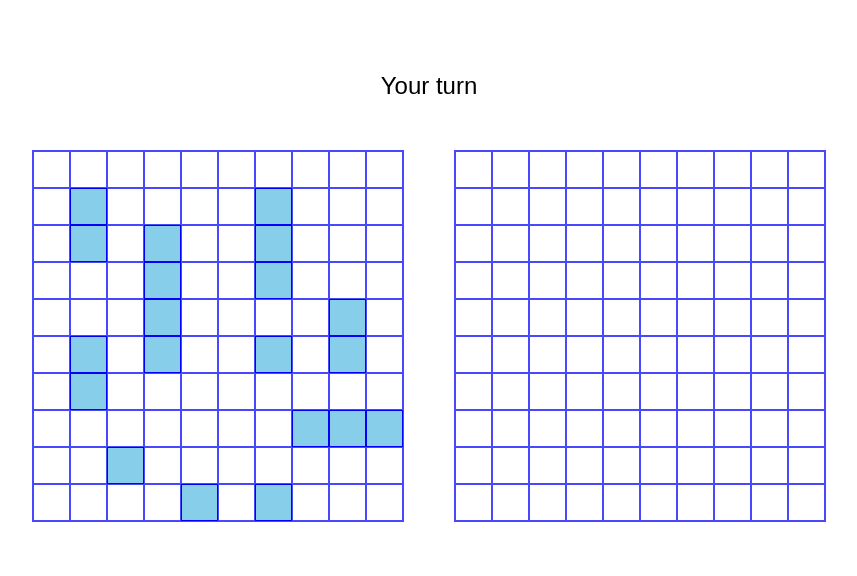
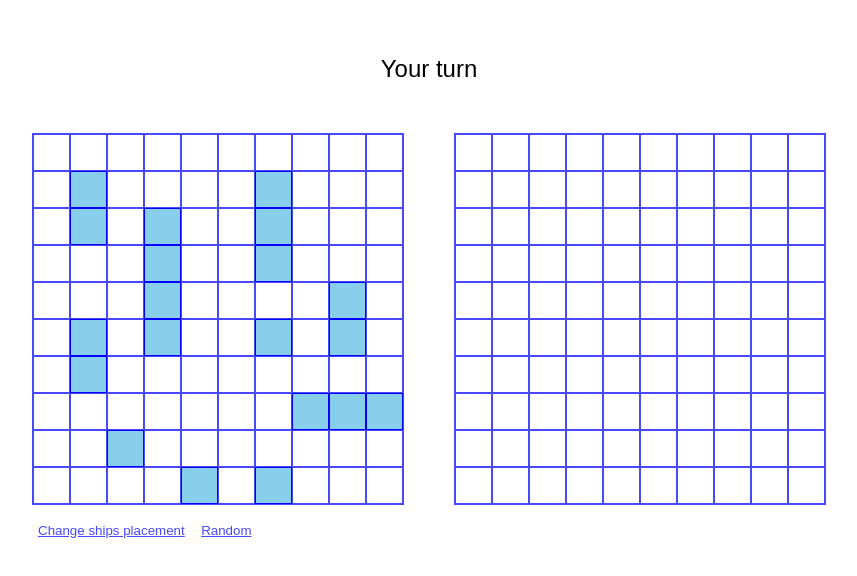
Before and after one commit to tomeklarysz/Battleship, a website built with webpack: page src/template.html in a window 1280 px wide. Shown: the part 116-692 px from the top of the page, without its empty margins (211-1068 px from the left). Built offline with nearby package versions, Linux system fonts and the light colour scheme.

Commit message:
html and style changes to enable custom ship placement

```diff
--- a/src/dom.js
+++ b/src/dom.js
@@ -8,6 +8,7 @@ export const displayGrids = () => {
     for (let j=0; j<10; j++) {
       const cell = document.createElement('div')
       cell.classList.add('cell')
+      cell.classList.add('user')
       cell.id = `player-${i}-${j}`
       playerDiv.appendChild(cell)
     }
@@ -44,6 +45,7 @@ export const gameOverDisplay = (player) => {
 
 const showRestart = () => {
   const btn = document.getElementById('restart')
+  btn.textContent = 'Play again'
   btn.classList.add('show')
 }
 
--- a/src/style.css
+++ b/src/style.css
@@ -82,3 +82,27 @@ body, html {
 #restart.show {
   display: block;
 }
+
+#bottom {
+  margin-top: 1em;
+}
+
+#change, #random {
+  cursor: pointer;
+  text-decoration: underline;
+  border: 0px;
+  background-color: transparent;
+  color: #4848ff;
+}
+
+.potential {
+  background-color: lightblue;
+}
+
+.toBeShip {
+  color: white
+}
+
+.last:hover {
+  box-shadow: 0px 0px 5px 5px #007bff;
+}
--- a/src/template.html
+++ b/src/template.html
@@ -7,11 +7,17 @@
 </head>
 <body>
   <div id="container">
-    <button id="restart">Play again</button>
+    <button id="restart"></button>
     <div id="turn">Your turn</div>
-    <div id="boards">
-      <div id="player" class="board"></div>
-      <div id="opp" class="board"></div>
+    <div id="boards-container">
+      <div id="boards">
+        <div id="player" class="board"></div>
+        <div id="opp" class="board"></div>
+      </div>
+      <div id="bottom">
+        <button id="change">Change ships placement</button>
+        <button id="random">Random</button>
+      </div>
     </div>
   </div>
 </body>
```
